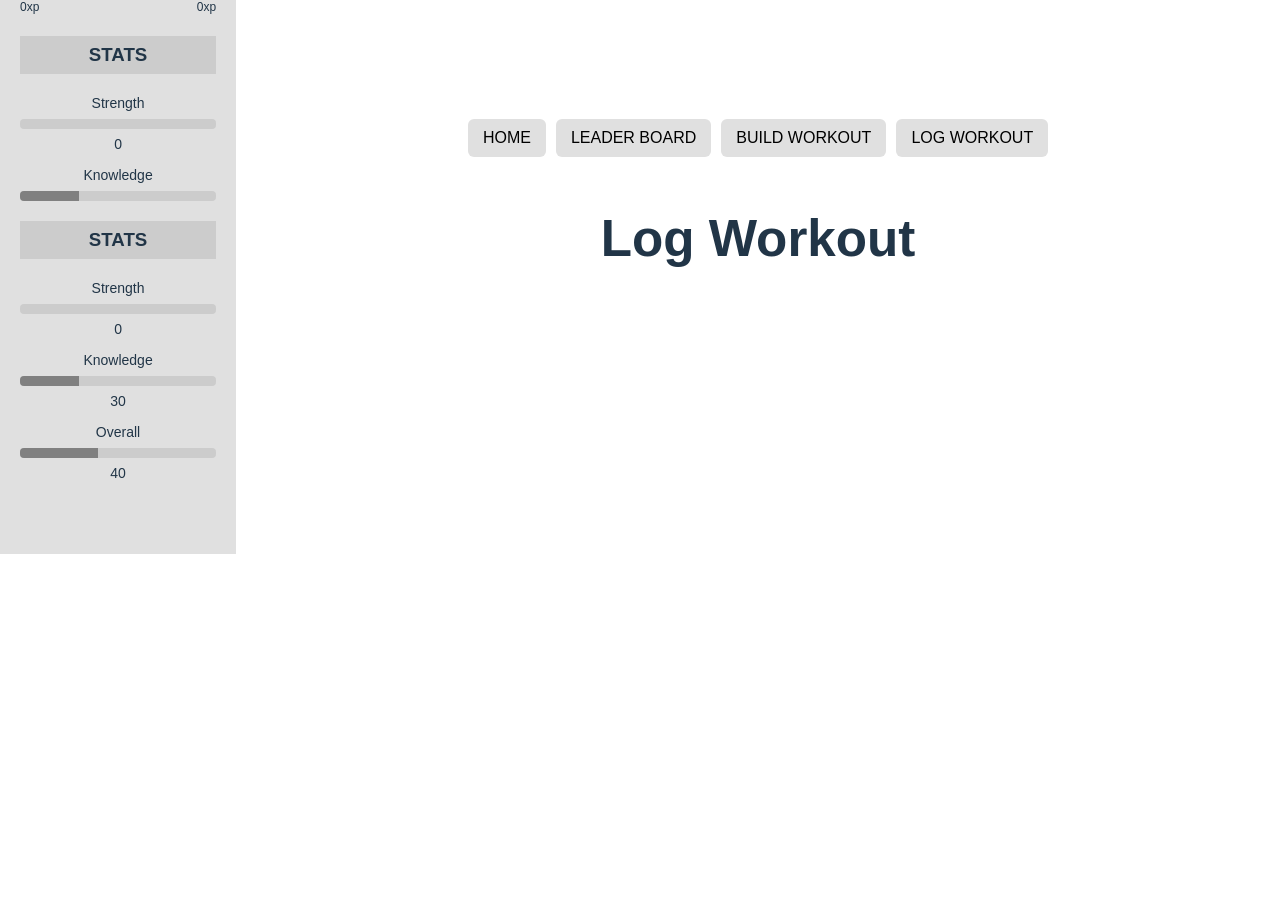
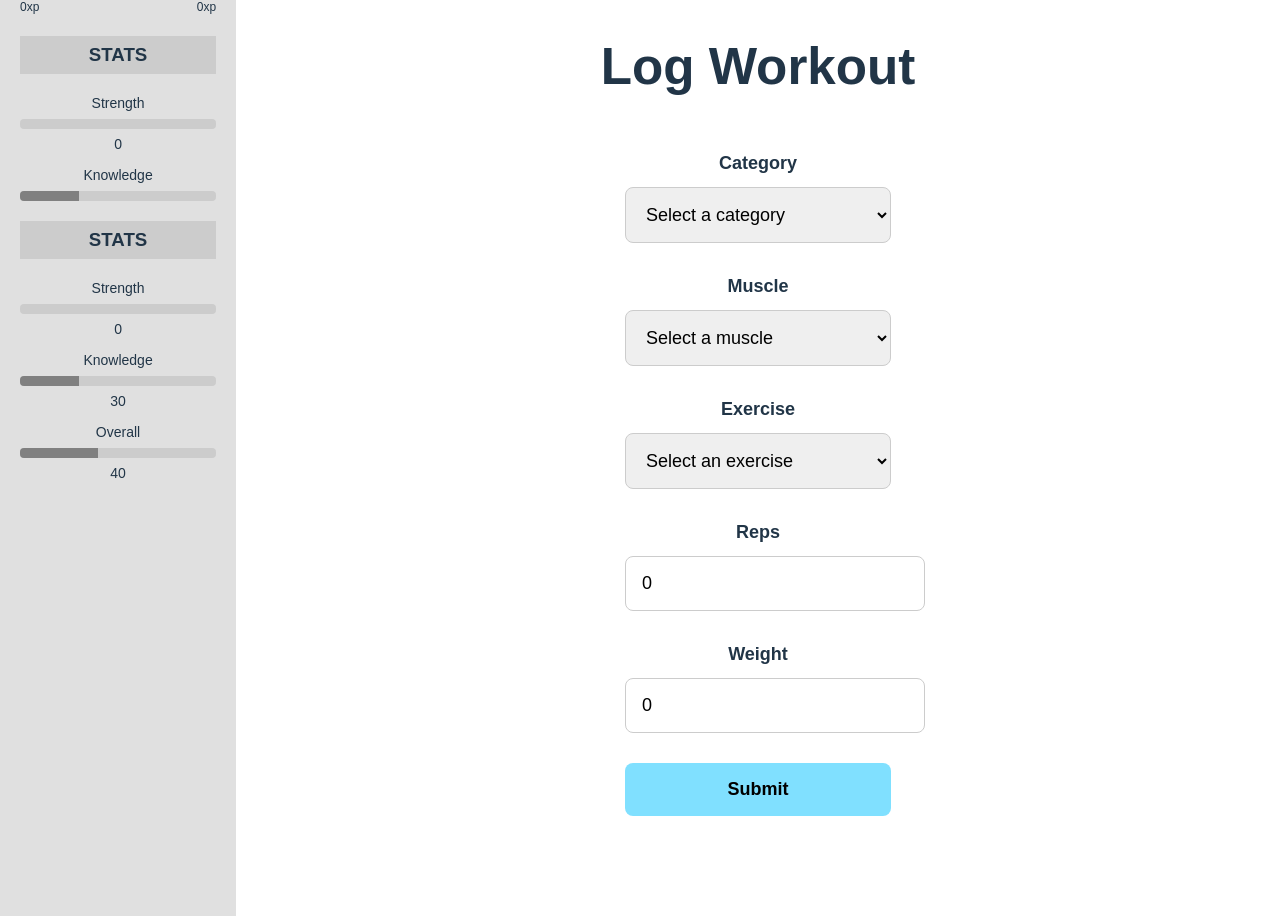
Before and after one commit to BenHumanBenchmarkProject/HumanBenchmark, a React (Vite) app in the folder front-end/: page /log-workout in a window 1280 px wide. Shown: the part 257-1173 px from the top of the page. Before the commit the page ends 811 px from the top, so only its background shows below. Built offline with nearby package versions, Linux system fonts and the light colour scheme; no server answers.

Commit message:
[HumanBenchmark][Frontend][LogWorkoutPage] add inital wireframe

```diff
--- a/front-end/src/LogWorkoutPage/LogWorkoutPage.css
+++ b/front-end/src/LogWorkoutPage/LogWorkoutPage.css
@@ -0,0 +1,43 @@
+.workout-builder {
+    max-width: 600px;
+    margin: auto;
+    font-family: Arial, sans-serif;
+    padding: 20px;
+
+  }
+
+  .form-group {
+    margin-bottom: 30px;
+  }
+
+  .form-group label {
+    display: block;
+    margin-bottom: 10px;
+    font-weight: bold;
+    font-size: 18px;
+  }
+
+  .form-group select,
+  .form-group input {
+    width: 100%;
+    padding: 16px;
+    font-size: 18px;
+    border: 1px solid #ccc;
+    border-radius: 8px;
+  }
+
+  .submit-btn {
+    width: 100%;
+    background-color: #80e0ff;
+    color: black;
+    border: none;
+    padding: 16px;
+    font-size: 18px;
+    font-weight: bold;
+    cursor: pointer;
+    border-radius: 8px;
+  }
+
+  .submit-btn:hover {
+    background-color: #66c2e0;
+  }
--- a/front-end/src/LogWorkoutPage/LogWorkoutPage.jsx
+++ b/front-end/src/LogWorkoutPage/LogWorkoutPage.jsx
@@ -11,6 +11,64 @@ const LogWorkoutPage = () => {
         <div className="main-content">
           <NavigationButtons />
           <h1>Log Workout</h1>
+          <div class="workout-builder">
+            <form>
+              <div class="form-group">
+                <label for="category">Category</label>
+                <select id="category" name="category">
+                  <option value="">Select a category</option>
+                  <option>Upper Arms</option>
+                  <option>Lower Arms</option>
+                  <option>Upper Legs</option>
+                  <option>Lower Legs</option>
+                  <option>Neck</option>
+                  <option>Back</option>
+                  <option>Shoulder</option>
+                  <option>Chest</option>
+                  <option>Waist</option>
+                  <option>Cardio</option>
+                </select>
+              </div>
+
+              <div class="form-group">
+                <label for="muscle">Muscle</label>
+                <select id="muscle" name="muscle">
+                  <option value="">Select a muscle</option>
+                  <option>Pectoral</option>
+                  <option>Oblique</option>
+                </select>
+              </div>
+
+              <div class="form-group">
+                <label for="exercise">Exercise</label>
+                <select id="exercise" name="exercise">
+                  <option value="">Select an exercise</option>
+                  <option>Bench Press</option>
+                  <option>Decline Bench Press</option>
+                </select>
+              </div>
+
+              <div class="form-group">
+                <label for="reps">Reps</label>
+                <input type="number" id="reps" name="reps" value="0" min="0" />
+              </div>
+
+              <div class="form-group">
+                <label for="weight">Weight</label>
+                <input
+                  type="number"
+                  id="weight"
+                  name="weight"
+                  value="0"
+                  min="0"
+                />
+              </div>
+
+              <button type="submit" class="submit-btn">
+                Submit
+              </button>
+            </form>
+          </div>
         </div>
       </div>
     </div>
```
